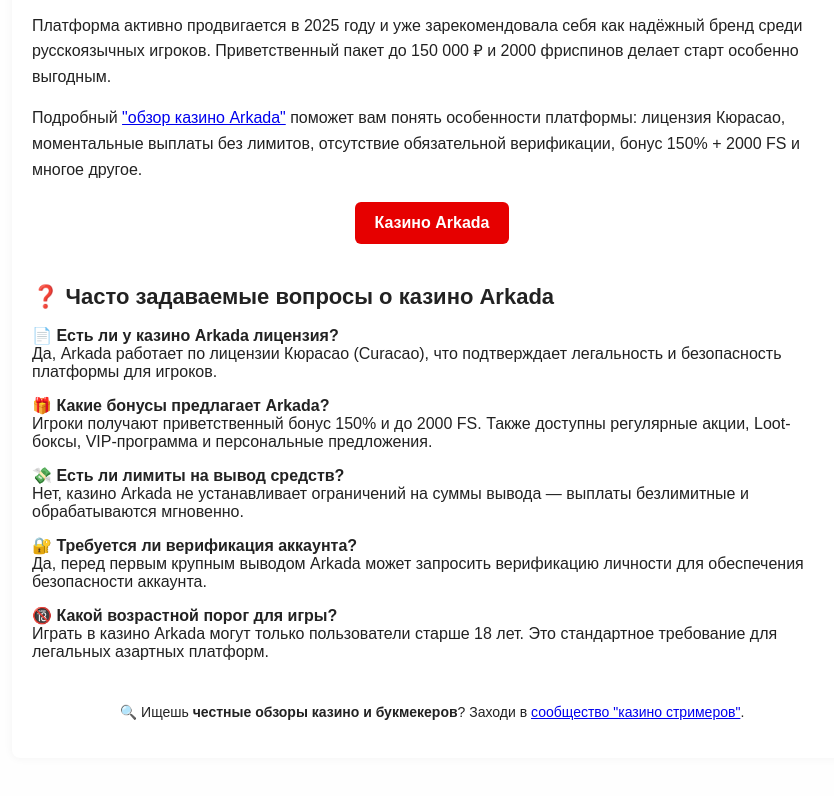
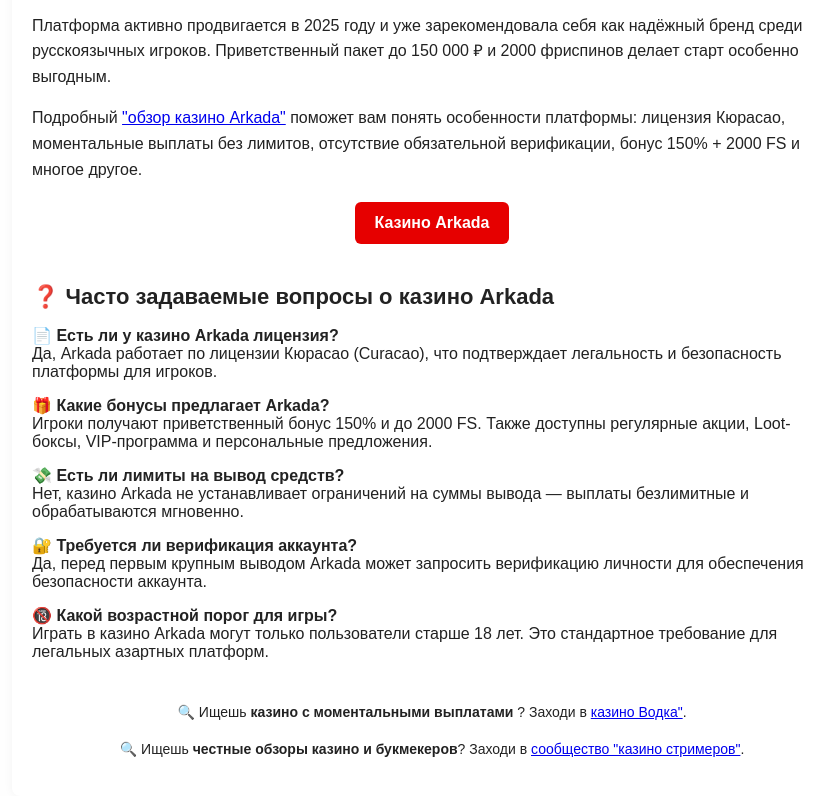
Before and after one commit to live24bet/arkadacasino.com, a plain HTML site: page index.html in a window 1280 px wide. Shown: the part 511-1307 px from the top of the page, without its empty margins (208-1042 px from the left). Drawn offline with Linux system fonts and the light colour scheme.

Commit message:
Update index.html

```diff
--- a/index.html
+++ b/index.html
@@ -155,6 +155,7 @@
     </div>
 
     <footer>
+       <p>🔍 Ищешь <strong>казино с моментальными выплатами </strong>? Заходи в <a href="https://casinovodka.xyz/" target="_blank" rel="noopener follow">казино Водка"</a>.</p>
       <p>🔍 Ищешь <strong>честные обзоры казино и букмекеров</strong>? Заходи в <a href="https://live24bet.ru" target="_blank" rel="noopener follow">сообщество "казино стримеров"</a>.</p>
     </footer>
   </div>
```
